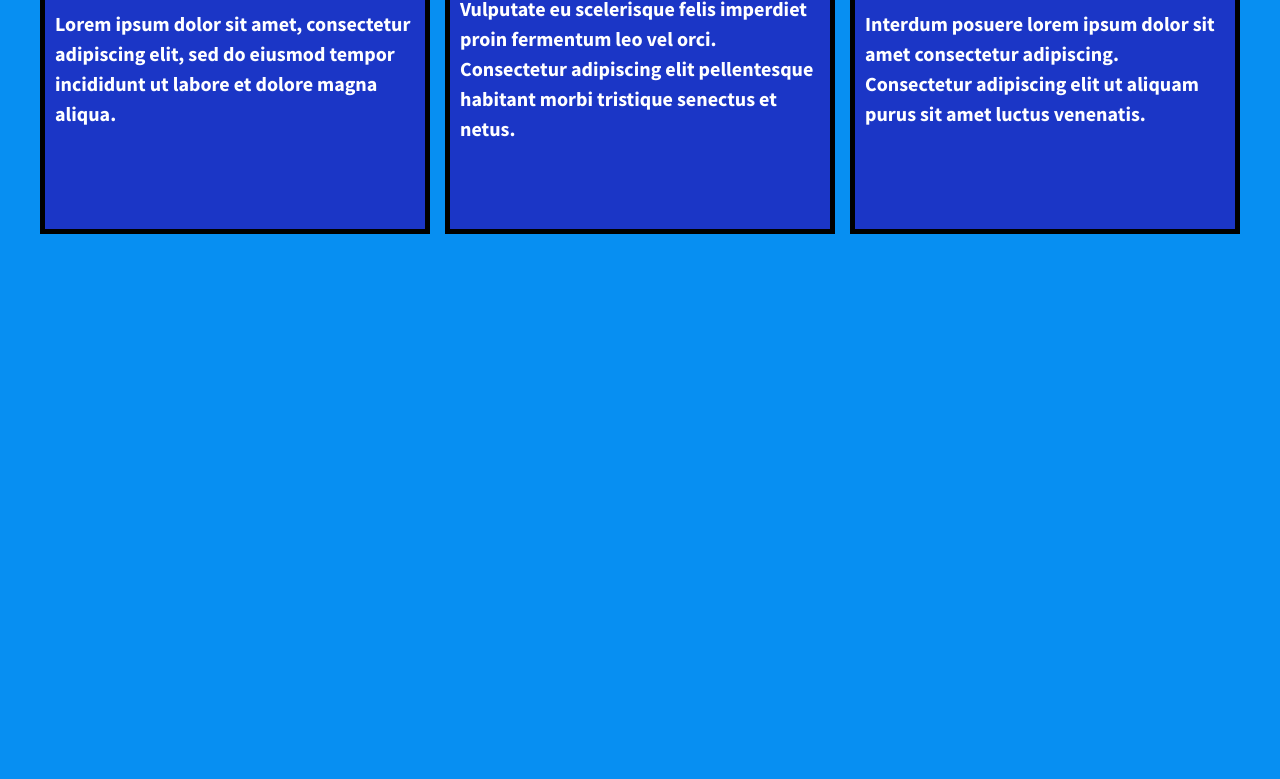
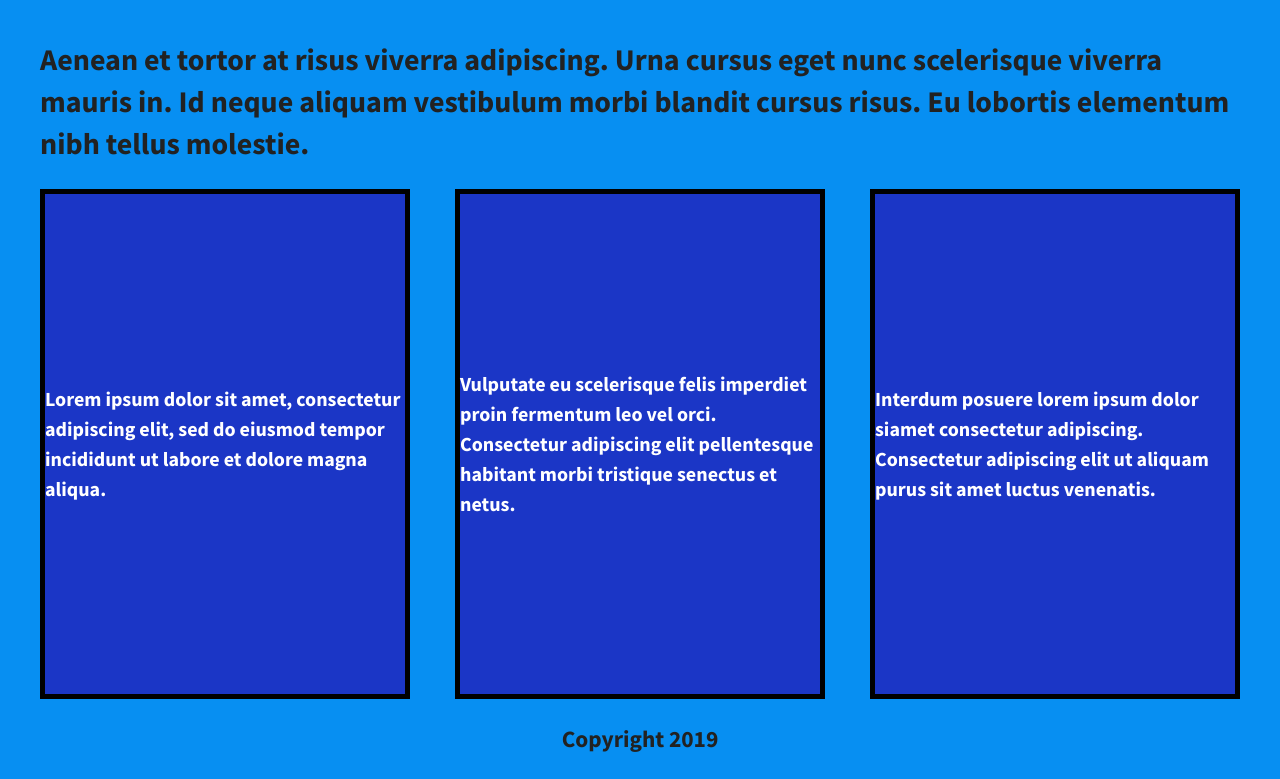
Before and after one commit to GermaineC/flexbox-divs, a plain HTML site: page index.html in a window 1280 px wide. Shown: the part 136-915 px from the top of the page. Before the commit the page ends 880 px from the top, so only its background shows below. Drawn offline with nearby package versions, Linux system fonts and the light colour scheme.

Commit message:
second commit

```diff
--- a/css/main.css
+++ b/css/main.css
@@ -106,13 +106,23 @@ body {
   padding: 2em;
   font-size: 1.25em;
   height: 100%;
+  display: flex;
+  justify-content: center;
 }
 
+header, main, footer{
+  display: flex;
+  justify-content: center;
+  align-items: center;
+  width:100%;
+}
 .wrapper {
   /*add display:flex and set justify-content to space-between*/
   font-weight: 700;
   display:flex;
   justify-content: space-between;
+  align-items: center;
+  flex-flow: row wrap;
 }
 
 .div-1, .div-2, .div-3 {
@@ -121,11 +131,10 @@ body {
   line-height: 1.5em;
   font-size: 1em;
   background-color:#1b36c6;
-  height: 300px;
-  padding: 10px;
+  min-height: 500px;
   border: 5px solid black;
+  width:30%;
   display: flex;
-  width:30%;
   justify-content: center;
   align-items:center;
 }
@@ -212,6 +221,25 @@ body {
    These examples override the primary ('mobile first') styles.
    Modify as content requires.
    ========================================================================== */
+   @media all and (max-width: 768px) {
+       body {
+         padding: 1em;
+
+       }
+   }
+
+   @media (min-width: 1200px) {
+       .div-1, .div-2, .div-3{
+        /* flex-basis: 30%; */
+       }
+   }
+
+   @media (min-width: 360px){
+     .div-1, .div-2, .div-3{
+       /*flex: 1 30%; */
+
+     }
+   }
 
 @media print,
        (-webkit-min-device-pixel-ratio: 1.25),
--- a/index.html
+++ b/index.html
@@ -22,6 +22,12 @@
         <![endif]-->
 
         <section class="wrapper">
+          <header>
+            <h1>Hi, I'm a fictional person!</h1>
+          </header>
+          <main>
+            <h2>Aenean et tortor at risus viverra adipiscing. Urna cursus eget nunc scelerisque viverra mauris in. Id neque aliquam vestibulum morbi blandit cursus risus. Eu lobortis elementum nibh tellus molestie.</h2>
+          </main>
             <div class="div-1">
                 <p>Lorem ipsum dolor sit amet, consectetur adipiscing elit, sed do eiusmod tempor incididunt ut labore et dolore magna aliqua. </p>
             </div>
@@ -29,8 +35,11 @@
                 <p>Vulputate eu scelerisque felis imperdiet proin fermentum leo vel orci. Consectetur adipiscing elit pellentesque habitant morbi tristique senectus et netus.</p>
             </div>
             <div class="div-3">
-                <p>Interdum posuere lorem ipsum dolor sit amet consectetur adipiscing. Consectetur adipiscing elit ut aliquam purus sit amet luctus venenatis.</p>
+                <p>Interdum posuere lorem ipsum dolor siamet consectetur adipiscing. Consectetur adipiscing elit ut aliquam purus sit amet luctus venenatis.</p>
             </div>
+          <footer>
+            <h3>Copyright 2019</h3>
+          </footer>
         </section>
 
         <script src="https://ajax.googleapis.com/ajax/libs/jquery/1.11.3/jquery.min.js"></script>
@@ -47,5 +56,6 @@
             r.parentNode.insertBefore(e,r)}(window,document,'script','ga'));
             ga('create','UA-XXXXX-X','auto');ga('send','pageview');
         </script>
+
     </body>
 </html>
```
